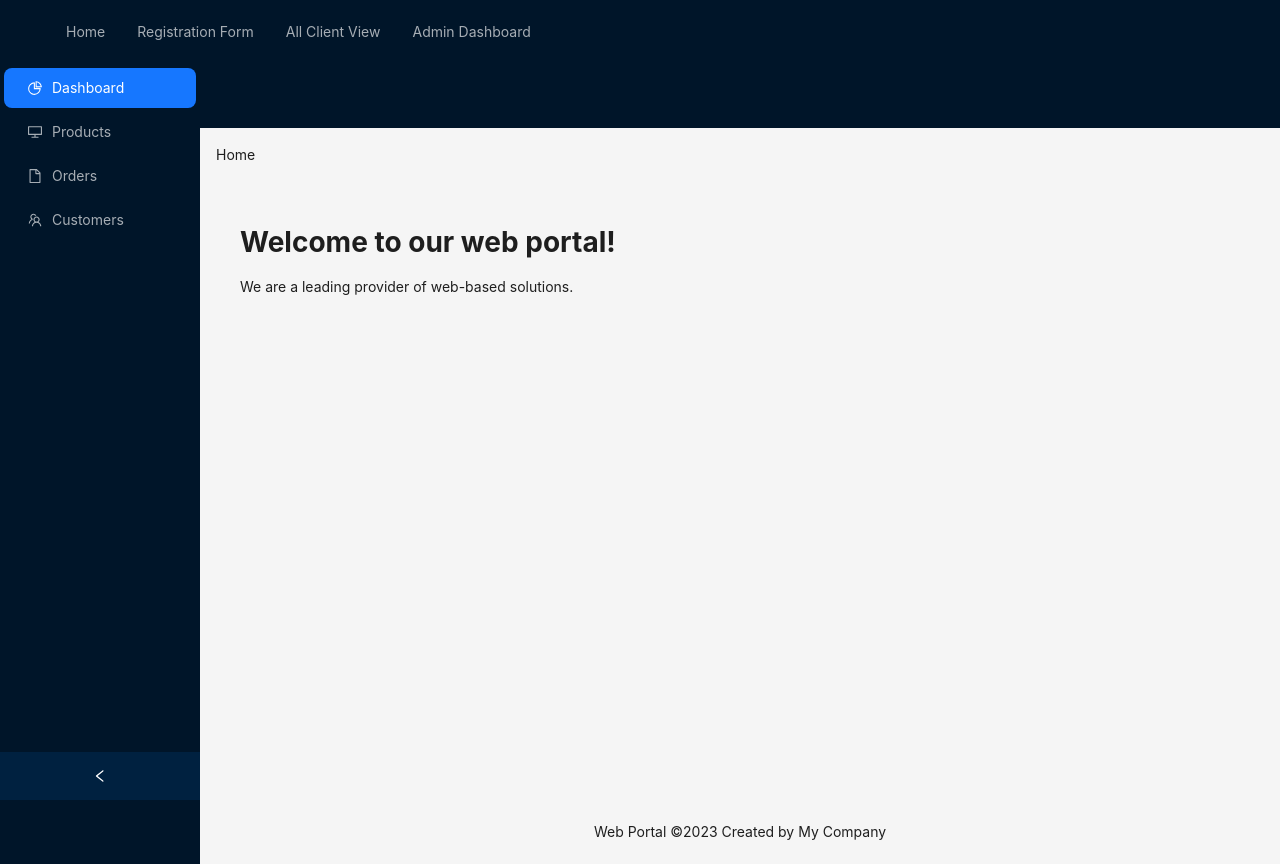
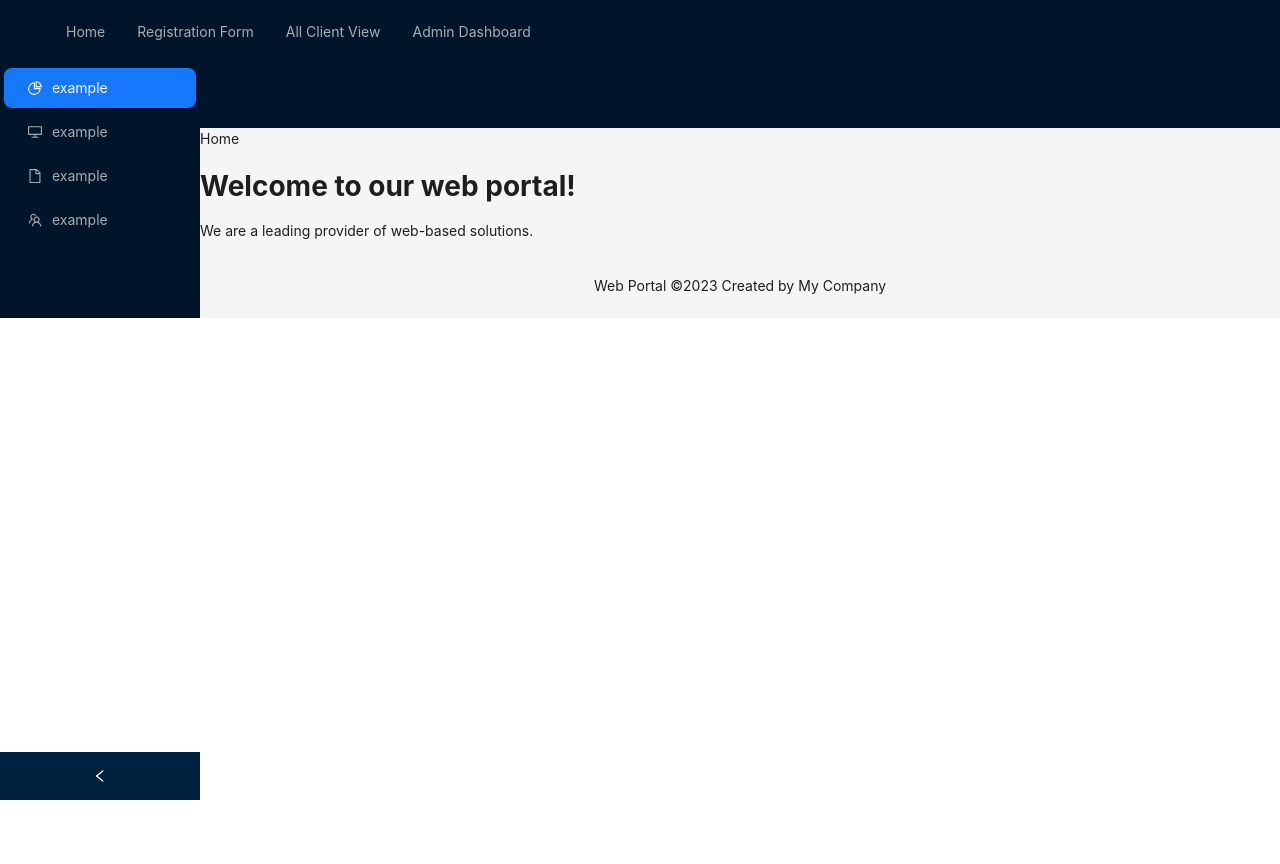
Before and after one commit to zohar-tzabari/integrative_proj, a React (Create React App) app: page / in a window 1280 px wide. After the commit the page ends 800 px from the top, so only its background shows below. Built offline with nearby package versions, Linux system fonts and the light colour scheme.

Commit message:
add read me and fix admin dasboard

```diff
--- a/src/pages/admin.js
+++ b/src/pages/admin.js
@@ -1,4 +1,4 @@
-import { Button, Layout } from "antd";
+import { Button, Layout, Table, message } from "antd";
 import {
   getAllUsers,
   getAllCommands,
@@ -6,13 +6,46 @@ import {
   deleteAllObjects,
   deleteAllCommandsHistory,
 } from "../api/AdminAPI";
+import { useEffect, useState } from "react";
+
 const { Header, Content, Footer, Sider } = Layout;
 
+const JsonTable = ({ data }) => {
+  const [columns, setColumns] = useState([]);
+
+  useEffect(() => {
+    if (data.length > 0) {
+      const keys = Object.keys(data[0]);
+      const newColumns = keys.map((key) => ({
+        title: key.toUpperCase(),
+        dataIndex: key,
+        key,
+      }));
+      setColumns(newColumns);
+    }
+  }, [data]);
+
+  return <Table dataSource={data} columns={columns} />;
+};
+
 function AdminComp() {
+  const [results, setResults] = useState([]);
+  const [messageApi, contextHolder] = message.useMessage();
+
+  const success = (text) => {
+    messageApi.open({
+      type: "success",
+      content: text,
+    });
+  };
+
+
   const handleGetAllUsers = async () => {
     try {
       const users = await getAllUsers();
-      console.log(users);
+      success("Get All Users");
+      console.log(users.data);
+      setResults(users.data);
     } catch (error) {
       console.log(error);
     }
@@ -21,7 +54,9 @@ function AdminComp() {
   const handleGetAllCommands = async () => {
     try {
       const commands = await getAllCommands();
-      console.log(commands);
+      setResults(commands.data);
+      success("Get All Commands");
+      // setResults(commands);
     } catch (error) {
       console.log(error);
     }
@@ -30,7 +65,7 @@ function AdminComp() {
   const handleDeleteAllUsers = async () => {
     try {
       await deleteAllUsers();
-      console.log("All users deleted");
+      success("All users deleted");
     } catch (error) {
       console.log(error);
     }
@@ -39,7 +74,7 @@ function AdminComp() {
   const handleDeleteAllObjects = async () => {
     try {
       await deleteAllObjects();
-      console.log("All objects deleted");
+      success("All objects deleted");
     } catch (error) {
       console.log(error);
     }
@@ -48,13 +83,14 @@ function AdminComp() {
   const handleDeleteAllCommandsHistory = async () => {
     try {
       await deleteAllCommandsHistory();
-      console.log("All commands history deleted");
+      success("All commands history deleted");
     } catch (error) {
       console.log(error);
     }
   };
 
   return (
+
       <div
         style={{
           display: "flex",
@@ -100,6 +136,8 @@ function AdminComp() {
         >
           Delete All Commands History
         </Button>
+        <JsonTable data = {results} />
+      {contextHolder}
       </div>
   );
 }
--- a/src/pages/home.js
+++ b/src/pages/home.js
@@ -8,25 +8,24 @@ import {
 } from "@ant-design/icons";
 
 const { Header, Content, Footer, Sider } = Layout;
-const { SubMenu } = Menu;
 
 function Home() {
   return (
-    <Layout style={{ minHeight: "100vh" }}>
+    <Layout>
       <Sider collapsible>
         <div className="logo" />
         <Menu theme="dark" defaultSelectedKeys={["1"]} mode="inline">
           <Menu.Item key="1" icon={<PieChartOutlined />}>
-            Dashboard
+            example
           </Menu.Item>
           <Menu.Item key="2" icon={<DesktopOutlined />}>
-            Products
+          example
           </Menu.Item>
           <Menu.Item key="3" icon={<FileOutlined />}>
-            Orders
+            example
           </Menu.Item>
           <Menu.Item key="4" icon={<TeamOutlined />}>
-            Customers
+          example
           </Menu.Item>
         </Menu>
       </Sider>
@@ -35,14 +34,11 @@ function Home() {
           className="site-layout-sub-header-background"
           style={{ padding: 0 }}
         />
-        <Content style={{ margin: "0 16px" }}>
-          <Breadcrumb style={{ margin: "16px 0" }}>
+        <Content>
+          <Breadcrumb>
             <Breadcrumb.Item>Home</Breadcrumb.Item>
           </Breadcrumb>
-          <div
-            className="site-layout-background"
-            style={{ padding: 24, minHeight: 360 }}
-          >
+          <div>
             <h1>Welcome to our web portal!</h1>
             <p>We are a leading provider of web-based solutions.</p>
           </div>
```
Also changed, not shown: 1 other file (tests, documents, lock files or other folders). Lines whose indentation alone changed are shown as unchanged.
